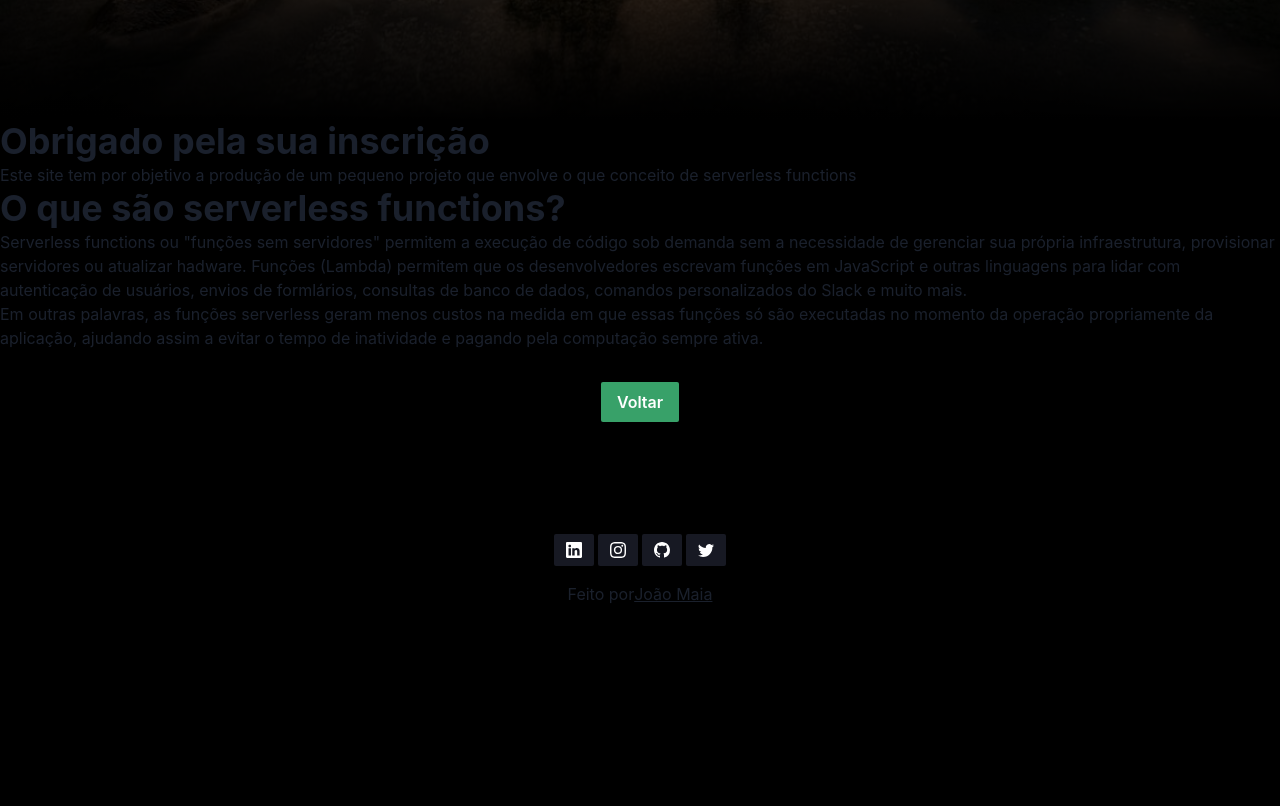
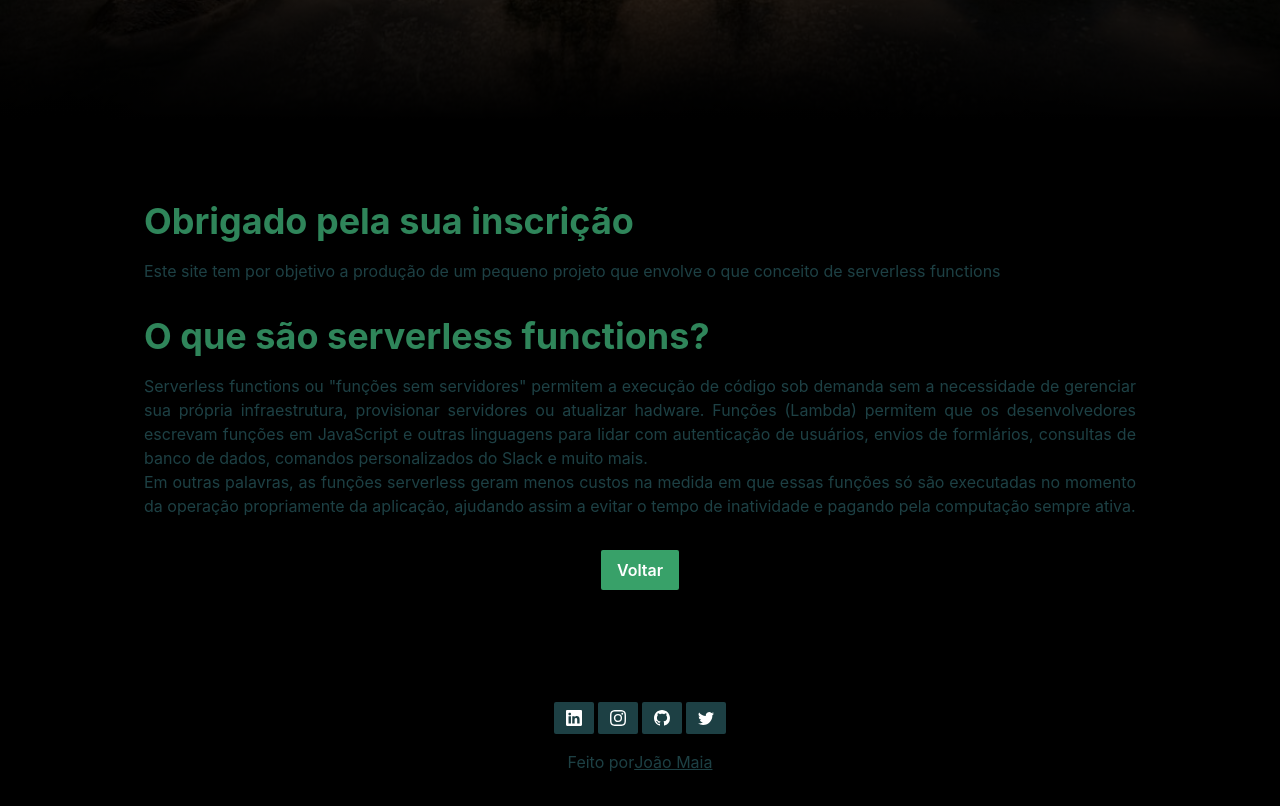
Before and after one commit to JoaoMaiaa/serverless, a Next.js app: page /thanks in a window 1280 px wide. Shown: the part 680-1486 px from the top of the page. Before the commit the page ends 1318 px from the top, so only its background shows below. Built offline with nearby package versions, Linux system fonts and the light colour scheme.

Commit message:
pagina de obrigado finalizada e correçao do form

```diff
--- a/src/components/Footer/index.tsx
+++ b/src/components/Footer/index.tsx
@@ -10,7 +10,7 @@ const Footer = () => {
             <ListItem>
               <Link href="#">
                 <Button
-                  bg="gray.900"
+                  bg="teal.900"
                   _hover={{ bg: 'gray.800' }}
                   size="sm"
                   borderRadius="sm"
@@ -33,7 +33,7 @@ const Footer = () => {
               <Link href="https://instagram.com/eumaiajoao" isExternal>
                 <Button
                   color="white"
-                  bg="gray.900"
+                  bg="teal.900"
                   _hover={{ bg: 'gray.800' }}
                   size="sm"
                   borderRadius="sm"
@@ -55,7 +55,7 @@ const Footer = () => {
               <Link href="https://github.com/JoaoMaiaa" isExternal>
                 <Button
                   color="white"
-                  bg="gray.900"
+                  bg="teal.900"
                   _hover={{ bg: 'gray.800' }}
                   size="sm"
                   borderRadius="sm"
@@ -77,7 +77,7 @@ const Footer = () => {
               <Link href="#">
                 <Button
                   color="white"
-                  bg="gray.900"
+                  bg="teal.900"
                   _hover={{ bg: 'gray.800' }}
                   size="sm"
                   borderRadius="sm"
@@ -97,7 +97,7 @@ const Footer = () => {
             </ListItem>
           </Flex>
         </List>
-        <Box display="flex" justifyContent="center" mt="1rem">
+        <Box color="teal.900" display="flex" justifyContent="center" mt="1rem">
           Feito por{' '}
           <Box cursor="pointer" textDecoration="underline">
             João Maia
--- a/src/components/Header/index.tsx
+++ b/src/components/Header/index.tsx
@@ -12,7 +12,7 @@ const Header = () => {
         position="absolute"
         right="10"
         top="10"
-        color="gray.600"
+        color="teal.600"
         textAlign="end"
       >
         Serverless{' '}
--- a/src/templates/Thanks/index.tsx
+++ b/src/templates/Thanks/index.tsx
@@ -1,5 +1,13 @@
 import React from 'react'
-import { Box, Image, Text, Heading, Link, Button } from '@chakra-ui/react'
+import {
+  Container,
+  Box,
+  Image,
+  Text,
+  Heading,
+  Link,
+  Button
+} from '@chakra-ui/react'
 import Head from 'next/head'
 import Footer from '../../components/Footer'
 
@@ -9,6 +17,7 @@ const ThanksTemplate = () => {
       <Head>
         <title>Obrigado</title>
       </Head>
+
       <Box>
         <Box
           position="absolute"
@@ -18,25 +27,30 @@ const ThanksTemplate = () => {
         ></Box>
         <Image h="100vh" w="100%" objectFit="cover" src="/nature.jpg" />
       </Box>
+      <Container maxW="container.lg" mt="5rem">
         <Box>
-        <Heading as="h1">Obrigado pela sua inscrição</Heading>
-        <Text>
+          <Heading as="h1" textAlign="justify" mx="auto" color="green.600">
+            Obrigado pela sua inscrição
+          </Heading>
+          <Text mt="1rem" textAlign="justify" color="teal.900">
             Este site tem por objetivo a produção de um pequeno projeto que
             envolve o que conceito de serverless functions
           </Text>
-        <Heading as="h2">O que são serverless functions?</Heading>
-        <Text>
-          Serverless functions ou &quot;funções sem servidores&quot; permitem a
-          execução de código sob demanda sem a necessidade de gerenciar sua
+          <Heading textAlign="justify" mt="2rem" as="h2" color="green.600">
+            O que são serverless functions?
+          </Heading>
+          <Text mt="1rem" textAlign="justify" color="teal.900">
+            Serverless functions ou &quot;funções sem servidores&quot; permitem
+            a execução de código sob demanda sem a necessidade de gerenciar sua
             própria infraestrutura, provisionar servidores ou atualizar hadware.
             Funções (Lambda) permitem que os desenvolvedores escrevam funções em
             JavaScript e outras linguagens para lidar com autenticação de
-          usuários, envios de formlários, consultas de banco de dados, comandos
-          personalizados do Slack e muito mais.
+            usuários, envios de formlários, consultas de banco de dados,
+            comandos personalizados do Slack e muito mais.
           </Text>
-        <Text>
-          Em outras palavras, as funções serverless geram menos custos na medida
-          em que essas funções só são executadas no momento da operação
+          <Text textAlign="justify" color="teal.900">
+            Em outras palavras, as funções serverless geram menos custos na
+            medida em que essas funções só são executadas no momento da operação
             propriamente da aplicação, ajudando assim a evitar o tempo de
             inatividade e pagando pela computação sempre ativa.
           </Text>
@@ -56,6 +70,7 @@ const ThanksTemplate = () => {
         <Box my="2rem">
           <Footer />
         </Box>
+      </Container>
     </>
   )
 }
```
Also changed, not shown: src/components/Form/index.tsx (+8 -3 lines). Lines whose indentation alone changed are shown as unchanged.
